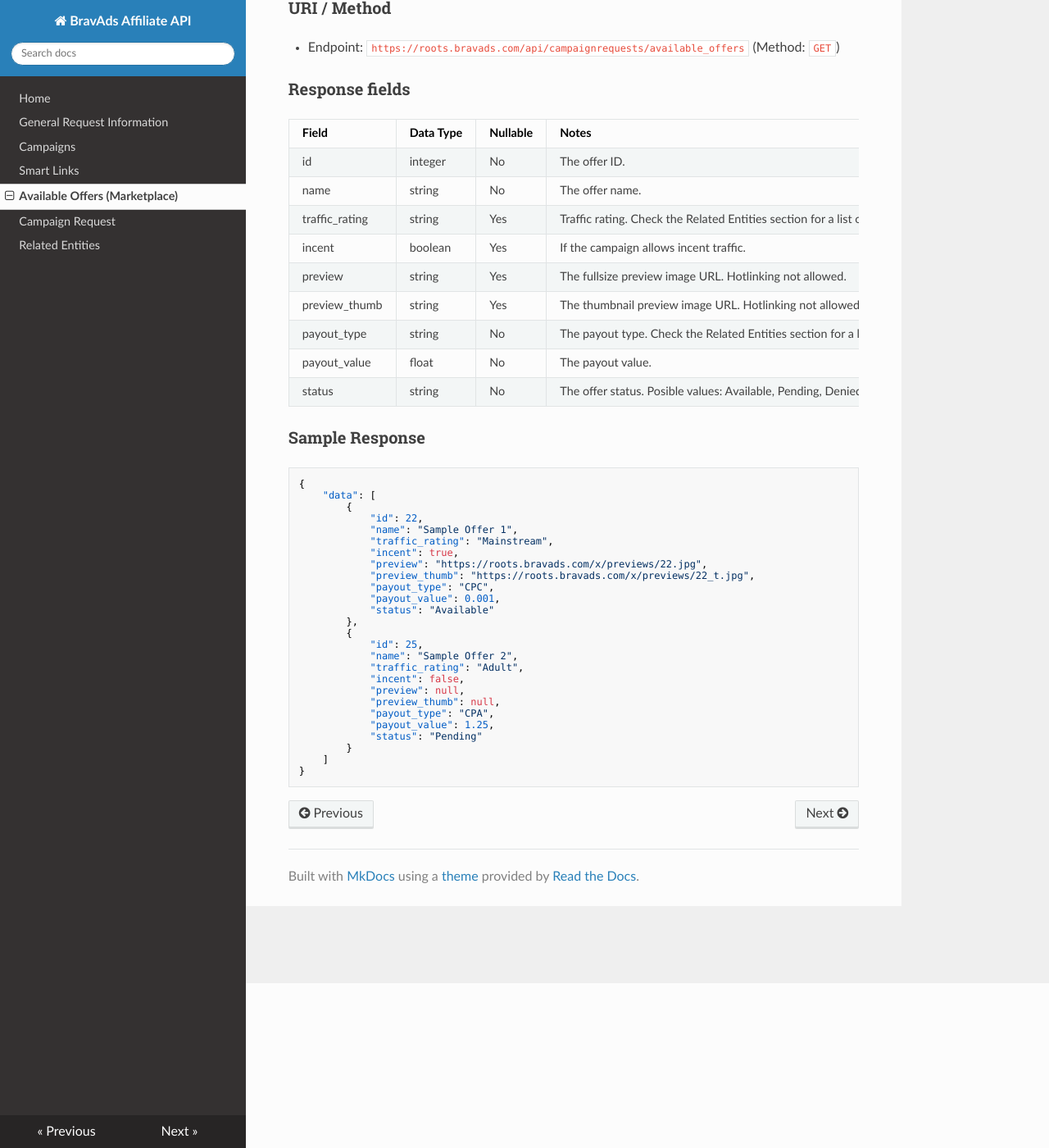
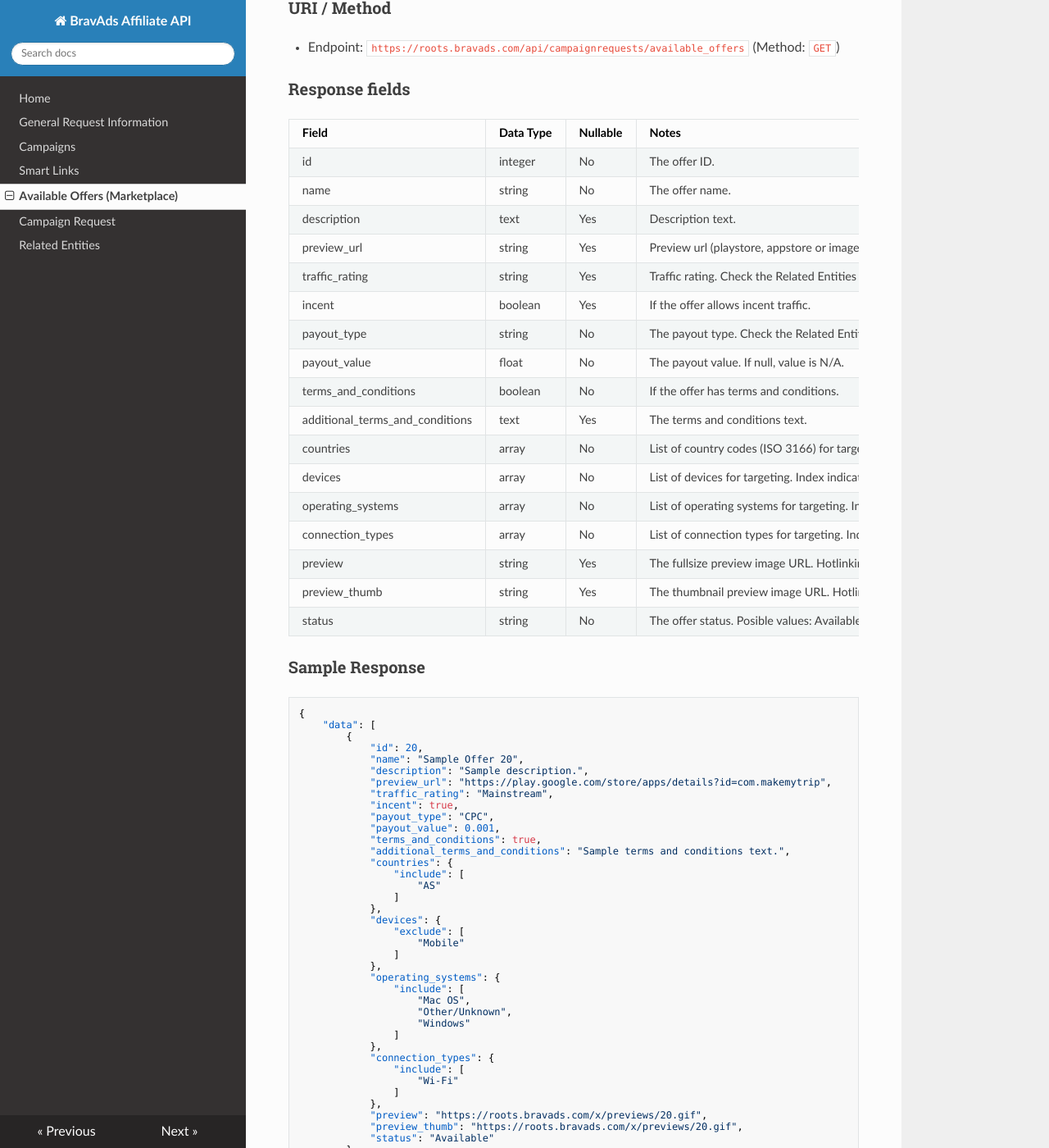
Before and after one commit to BravAdsMedia/roots-api-affiliate, an MkDocs documentation site: the page built from docs/availableoffers.md, in a window 1280 px wide and 1400 px high, scrolled down 201 px. Shown: the whole window at 82% size. Built offline with MkDocs 1.6.1, drawn with Linux system fonts in a browser that asks for light colours; nearby versions of some CDN libraries; old or Windows-style settings are respelled for this version of MkDocs.

Commit message:
Update Available Offers page (additional fields)

````diff
--- a/docs/availableoffers.md
+++ b/docs/availableoffers.md
@@ -8,17 +8,25 @@ Poll this endpoint to obtain the available offers you can use to request a new c
 
 ### Response fields
 
-Field           | Data Type | Nullable | Notes
---------------- | --------- | -------- | --------------------------------------------------------------
-id              | integer   | No       | The offer ID.
-name            | string    | No       | The offer name.
-traffic_rating  | string    | Yes      | Traffic rating. Check the Related Entities section for a list of possible values.
-incent          | boolean   | Yes      | If the campaign allows incent traffic.
-preview         | string    | Yes      | The fullsize preview image URL. Hotlinking not allowed.
-preview_thumb   | string    | Yes      | The thumbnail preview image URL. Hotlinking not allowed.
-payout_type     | string    | No       | The payout type. Check the Related Entities section for a list of possible values.
-payout_value    | float     | No       | The payout value.
-status          | string    | No       | The offer status. Posible values: Available, Pending, Denied. Pending indicates you have already requested a campaign and the request is being evaluated. Denied means you have already requested a campaign and the request was not approved.
+Field                           | Data Type | Nullable | Notes
+------------------------------- | --------- | -------- | --------------------------------------------------------------
+id                              | integer   | No       | The offer ID.
+name                            | string    | No       | The offer name.
+description                     | text      | Yes      | Description text.
+preview_url                     | string    | Yes      | Preview url (playstore, appstore or image hosting)
+traffic_rating                  | string    | Yes      | Traffic rating. Check the Related Entities section for a list of possible values.
+incent                          | boolean   | Yes      | If the offer allows incent traffic.
+payout_type                     | string    | No       | The payout type. Check the Related Entities section for a list of possible values.
+payout_value                    | float     | No       | The payout value. If null, value is N/A.
+terms_and_conditions            | boolean   | No       | If the offer has terms and conditions.
+additional_terms_and_conditions | text      | Yes      | The terms and conditions text.
+countries                       | array     | No       | List of country codes (ISO 3166) for targeting. Index indicates the operation (include/exclude).
+devices                         | array     | No       | List of devices for targeting. Index indicates the operation (include/exclude). Check the Related Entities section for a list of possible values.
+operating_systems               | array     | No       | List of operating systems for targeting. Index indicates the operation (include/exclude). Check the Related Entities section for a list of possible values.
+connection_types                | array     | No       | List of connection types for targeting. Index indicates the operation (include/exclude). Check the Related Entities section for a list of possible values.
+preview                         | string    | Yes      | The fullsize preview image URL. Hotlinking not allowed.
+preview_thumb                   | string    | Yes      | The thumbnail preview image URL. Hotlinking not allowed.
+status                          | string    | No       | The offer status. Posible values: Available, Pending, Denied. Pending indicates you have already requested a campaign and the request is being evaluated. Denied means you have already requested a campaign and the request was not approved.
 
 ### Sample Response
 
@@ -26,27 +34,43 @@ status          | string    | No       | The offer status. Posible values: Avail
 {
     "data": [
         {
-            "id": 22,
-            "name": "Sample Offer 1",
+            "id": 20,
+            "name": "Sample Offer 20",
+            "description": "Sample description.",
+            "preview_url": "https://play.google.com/store/apps/details?id=com.makemytrip",
             "traffic_rating": "Mainstream",
             "incent": true,
-            "preview": "https://roots.bravads.com/x/previews/22.jpg",
-            "preview_thumb": "https://roots.bravads.com/x/previews/22_t.jpg",
             "payout_type": "CPC",
             "payout_value": 0.001,
+            "terms_and_conditions": true,
+            "additional_terms_and_conditions": "Sample terms and conditions text.",
+            "countries": {
+                "include": [
+                    "AS"
+                ]
+            },
+            "devices": {
+                "exclude": [
+                    "Mobile"
+                ]
+            },
+            "operating_systems": {
+                "include": [
+                    "Mac OS",
+                    "Other/Unknown",
+                    "Windows"
+                ]
+            },
+            "connection_types": {
+                "include": [
+                    "Wi-Fi"
+                ]
+            },
+            "preview": "https://roots.bravads.com/x/previews/20.gif",
+            "preview_thumb": "https://roots.bravads.com/x/previews/20.gif",
             "status": "Available"
         },
-        {
-            "id": 25,
-            "name": "Sample Offer 2",
-            "traffic_rating": "Adult",
-            "incent": false,
-            "preview": null,
-            "preview_thumb": null,
-            "payout_type": "CPA",
-            "payout_value": 1.25,
-            "status": "Pending"
-        }
+        // Another offer...
     ]
 }
 ```
````
